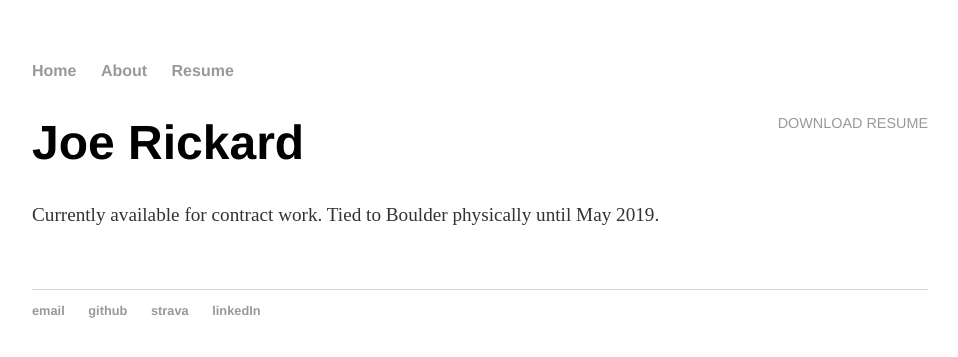
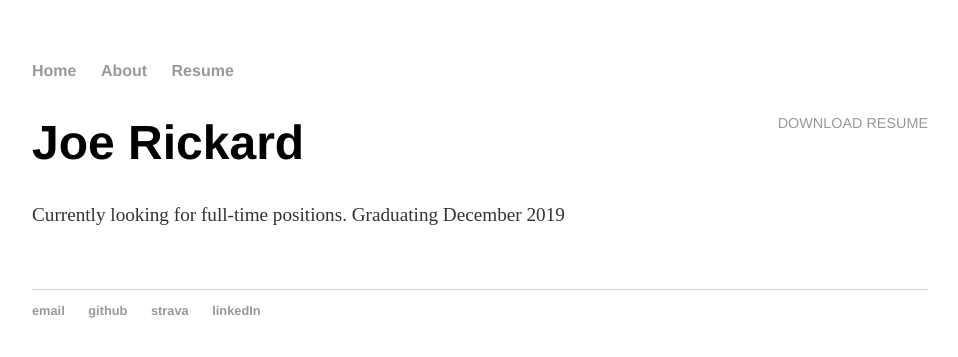
Before and after one commit to joerickard/personalWebsite, a Jekyll site: the page built from cv/index.html, in a window 1280 px wide. Shown: the top 357 px of the page, without its empty margins (160-1118 px from the left). Built offline with Jekyll 4.4.1, drawn with Linux system fonts in a browser that asks for light colours.

Commit message:
Update index.html

```diff
--- a/cv/index.html
+++ b/cv/index.html
@@ -6,5 +6,5 @@ title: Joe Rickard Resume
 	<div class="Resume">
 		<a href="../JoeRickardResume.pdf" class="download" title="Download Resume as PDF">Download Resume</a>
 					<h1>Joe Rickard</h1>
-					<p>Currently available for contract work. Tied to Boulder physically until May 2019.</p>
+					<p>Currently looking for full-time positions. Graduating December 2019</p>
 	</div>
```
